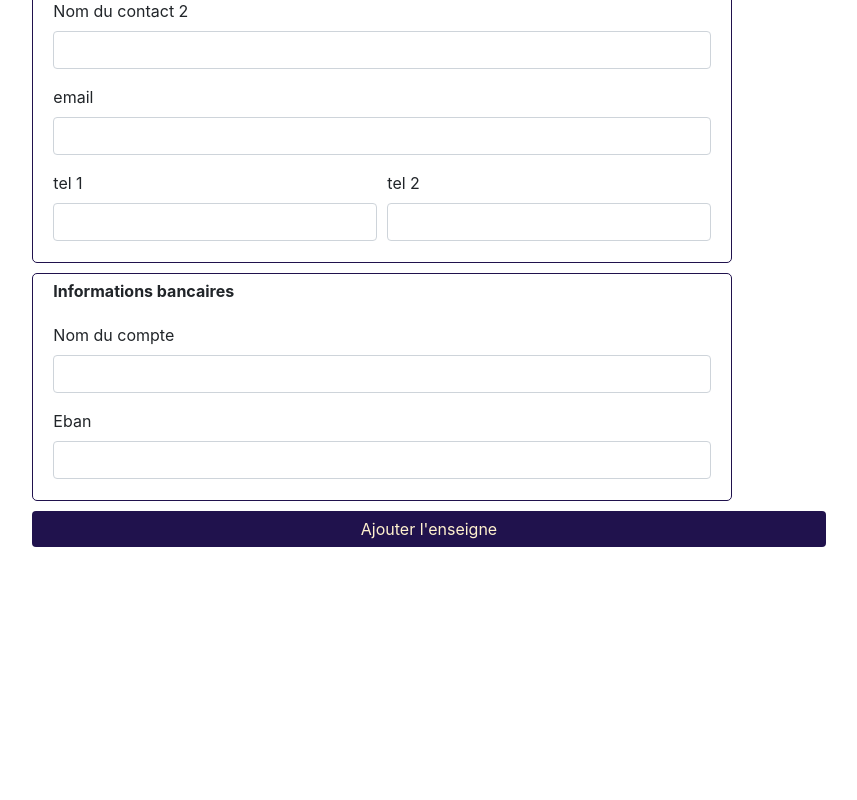
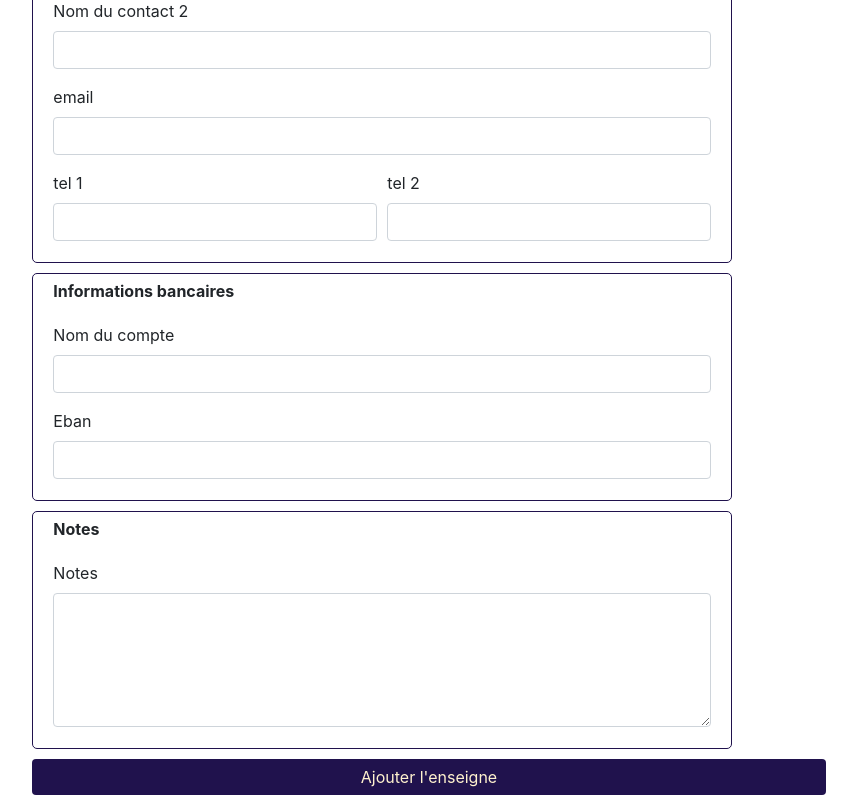
Before and after one commit to gobelinmalin/bordeaux_0320_p3_admin_giftcard, a React (Create React App) app: page /admin/shops/add in a window 1280 px wide. Shown: the part 1923-2723 px from the top of the page, without its empty margins (211-1068 px from the left). Before the commit the page ends 2475 px from the top, so only its background shows below. Built offline with nearby package versions, Linux system fonts and the light colour scheme.

Commit message:
set notes field

```diff
--- a/src/components/shops/ShopsAdd.jsx
+++ b/src/components/shops/ShopsAdd.jsx
@@ -339,7 +339,7 @@ const ShopsAdd = () => {
           <Form.Group>
             <Form.Label>email</Form.Label>
             <Form.Control
-              type="text"
+              type="email"
               name="contact1_email"
               value={shop.contact1_email}
               onChange={handleInputChange}
@@ -379,7 +379,7 @@ const ShopsAdd = () => {
           <Form.Group>
             <Form.Label>email</Form.Label>
             <Form.Control
-              type="text"
+              type="email"
               name="contact2_email"
               value={shop.contact2_email}
               onChange={handleInputChange}
@@ -433,6 +433,22 @@ const ShopsAdd = () => {
         </Form.Group>
       </div>
 
+      {/* Notes */}
+      <div className="formContent">
+        <p>Notes</p>
+        <Form.Group>
+          <Form.Label>Notes</Form.Label>
+          <Form.Control
+            as="textarea"
+            rows="5"
+            type="text"
+            name="notes"
+            value={shop.notes}
+            onChange={handleInputChange}
+          />
+        </Form.Group>
+      </div>
+
       {/* Form validation button */}
       <div className="validationButton">
         <Button type="submit">Ajouter l&apos;enseigne</Button>
```
